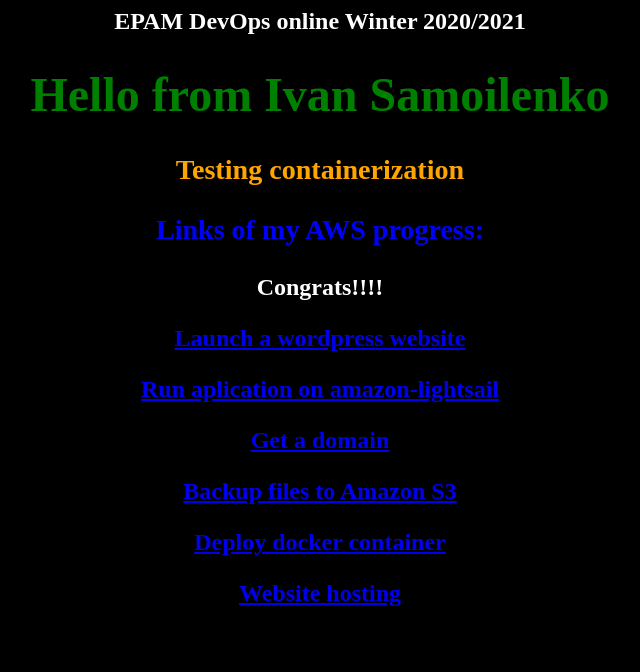
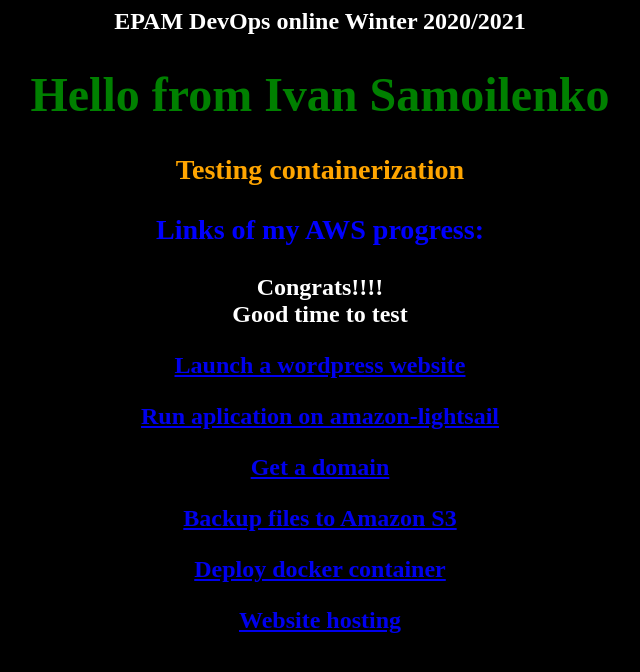
Before and after one commit to Iferial/CI-CD-pipeline, a plain HTML site: page index.html in a window 1280 px wide. Shown: the whole page, without its empty margins (320-960 px from the left). Drawn offline with Linux system fonts and the light colour scheme.

Commit message:
new test

```diff
--- a/index.html
+++ b/index.html
@@ -6,6 +6,7 @@
 <h3><font color=orange>Testing containerization</font></h3>
 <h3><font color=blue>Links of my AWS progress:</font></h3>
 Congrats!!!!<br>
+Good time to test<br>
 <p><a href="https://aws.amazon.com/ru/getting-started/hands-on/launch-a-wordpress-website/?trk=gs_card">Launch a wordpress website</a></p>
 <p><a href="https://lightsail.aws.amazon.com/ls/docs/en_us/articles/log-in-to-your-bitnami-application-running-on-amazon-lightsail">Run aplication on amazon-lightsail</p>
 <p><a href="https://aws.amazon.com/ru/getting-started/hands-on/get-a-domain/">Get a domain</a></p>
```
